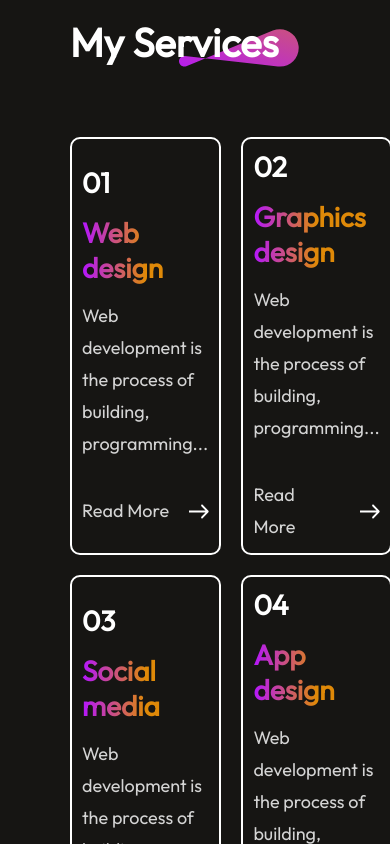
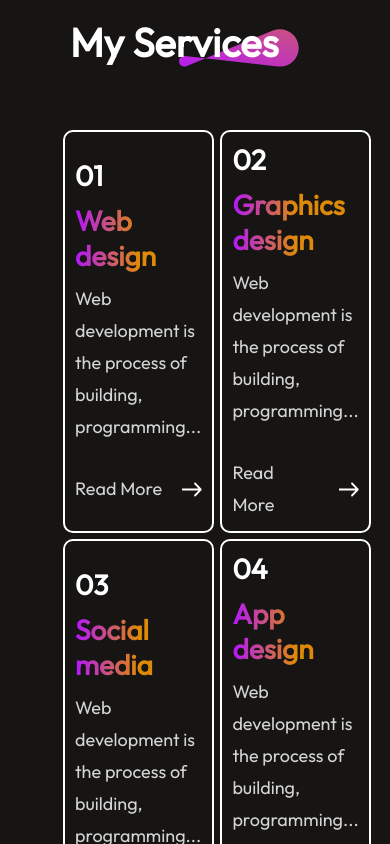
Before and after one commit to Chirag-S-Kotian/Portfolio, a React (Vite) app in the folder portfolio_react/: page / in a window 390 px wide. Shown: the part 2520-3364 px from the top of the page. Built offline with nearby package versions, Linux system fonts and the light colour scheme.

Commit message:
responsive

```diff
--- a/portfolio_react/src/index.css
+++ b/portfolio_react/src/index.css
@@ -444,8 +444,9 @@ body {
   }
 
   .services-format {
-    gap: 15px;
+    gap: 10px;
     padding: 10px;
+    margin: -7px;
   }
 
   .services-format h2 {
@@ -708,7 +709,7 @@ body {
   display: flex;
   justify-content: space-between;
   font-size: 80px;
-  gap: 50px;
+  gap: 35px;
 }
 
 .social-icons a {
@@ -783,7 +784,7 @@ body {
     padding: 15px 40px;
   }
   .social-icons{
-    font-size: 45px;
+    font-size: 35px;
   }
 }
 
```
